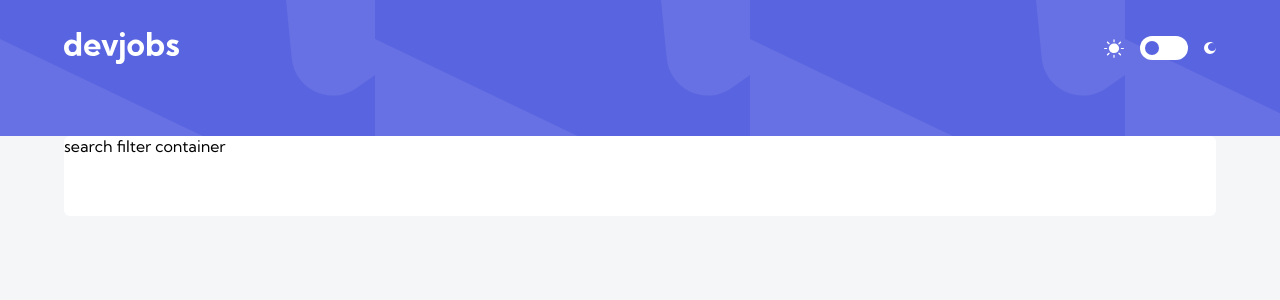
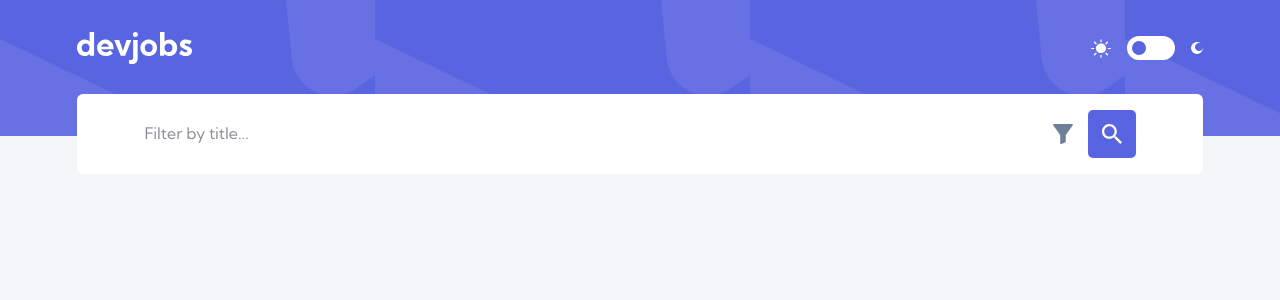
Before and after one commit to joelhernandezvasquez/github-job-api, a React (Create React App) app: page / in a window 1280 px wide. Shown: the top 300 px of the page. Built offline with nearby package versions, Linux system fonts and the light colour scheme.

Commit message:
third push

```diff
--- a/src/components/Home.js
+++ b/src/components/Home.js
@@ -6,9 +6,9 @@
 class Home extends Component {
     render() {
         return (
-            <div>
+            <div className="home">
 
-               <div className="search-filter-container container">
+               <div className="search-filter-container">
                     <SearchFilterContainer/>
                </div>
 
--- a/src/components/SearchBar.js
+++ b/src/components/SearchBar.js
@@ -1,9 +1,24 @@
-import React, { Component } from 'react'
+import React, { Component } from 'react';
+import IconFilter from '../assets/mobile/icon-filter.svg';
+import IconSearch from '../assets/mobile/search.svg';
+import '../sass/components/searchBar.scss';
 
 class SearchBar extends Component {
+
+   getStyle = () =>{
+
+   }
     render() {
         return (
-            <div>
+            <div style={this.getStyle()} className="search-bar-container">
+               <div className="container">
+               <input type="text" placeholder ="Filter by title..."/>
+                <img id="icon-filter" src={IconFilter} alt="icon"/>
+                <div className="icon-search-box-container">
+                    <img src={IconSearch} alt="icon search"/>
+                </div>
+               </div>
+
 
             </div>
         )
--- a/src/components/SearchFilterContainer.js
+++ b/src/components/SearchFilterContainer.js
@@ -1,11 +1,17 @@
 import React from 'react';
+import SearchBar from './SearchBar';
 import '../sass/components/searchFilterContainer.scss';
 
 const SearchFilterContainer = ()  =>{
     return (
-        <div className="searchFilterContainer">
-           search filter container
+
+    <div className="searchFilterContainer">
+
+        <div className="container">
+          <SearchBar/>
         </div>
+        </div>
+
     )
 }
 
--- a/src/sass/colors.scss
+++ b/src/sass/colors.scss
@@ -9,4 +9,4 @@
 $pureWhite:#ffffff;
 $lightGray:#F4F6F8;
 $grey:#9DAEC2;
-$drakGrey:#6E8098;
+$darkGrey:#6E8098;
--- /dev/null
+++ b/src/sass/components/searchBar.scss
@@ -0,0 +1,47 @@
+@import '../colors.scss';
+@import '../fonts.scss';
+
+.search-bar-container{
+
+   .container{
+       display: flex;
+       align-items: center;
+
+       input{
+         padding:1rem 0;
+         color:$darkGrey;
+         font-size: $bodyText;
+         border:none;
+         outline: transparent;
+        &::placeholder{
+            color: #19202D;
+
+            mix-blend-mode: normal;
+            opacity: 0.5;
+            font-size: $bodyText;
+            font-family: 'Kumbh Sans', sans-serif;
+            font-weight: 400;
+
+        }
+       }
+
+      #icon-filter{
+
+           margin-left: auto;
+          margin-right:15px;
+      }
+   }
+}
+
+.icon-search-box-container
+{
+    width:48px;
+    height:48px;
+    background:$violet;
+    display:flex;
+    align-items: center;
+    justify-content: center;
+    border-radius: 5px;
+    cursor: pointer;
+
+}
--- a/src/sass/components/searchFilterContainer.scss
+++ b/src/sass/components/searchFilterContainer.scss
@@ -1,7 +1,6 @@
 @import '../colors.scss';
 
 .searchFilterContainer{
-    background:$pureWhite;
-    height:80px;
-    border-radius: 6px;
+
+
 }
--- a/src/sass/main.scss
+++ b/src/sass/main.scss
@@ -11,12 +11,29 @@
 body{
     font-family: 'Kumbh Sans', sans-serif;
     background:$lightGray;
+
+
 }
 
 img{
     max-width: 100%;
 }
 
-.search-filter-container{
+.home{
+    position:relative;
 
 }
+
+.search-filter-container{
+   position:absolute;
+   width:100%;
+   top:-42px;
+    .container{
+
+        height:100%;
+        background:$pureWhite;
+        height:80px;
+        border-radius: 6px;
+    }
+
+}
--- a/src/sass/utilities.scss
+++ b/src/sass/utilities.scss
@@ -1,6 +1,6 @@
 
 .container{
-    max-width: 90%;
+    max-width: 88%;
     margin:0 auto;
 
 }
```
Also changed, not shown: src/assets/mobile/search.svg (added).
